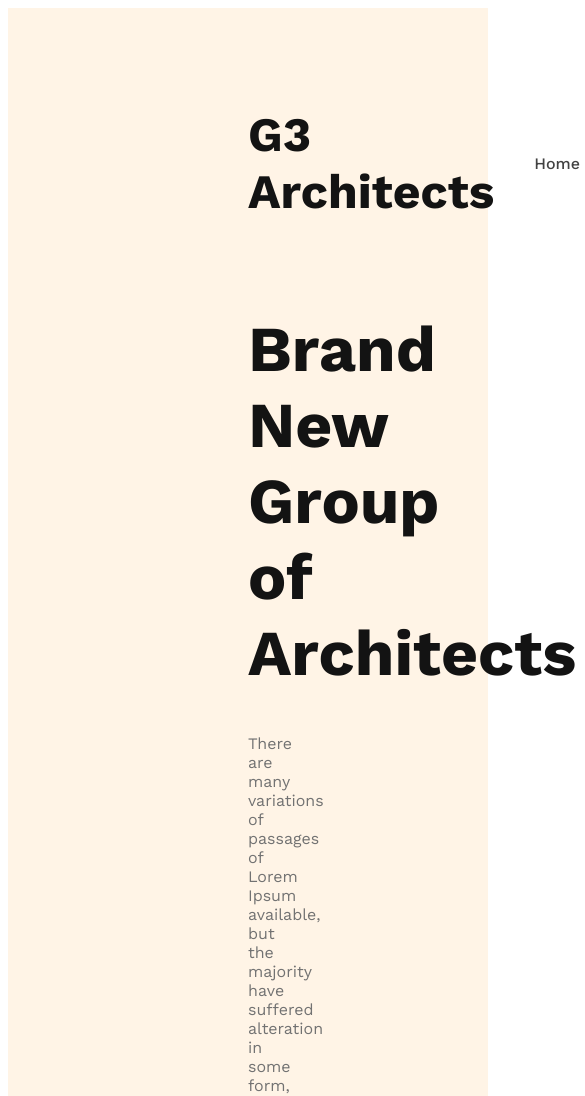
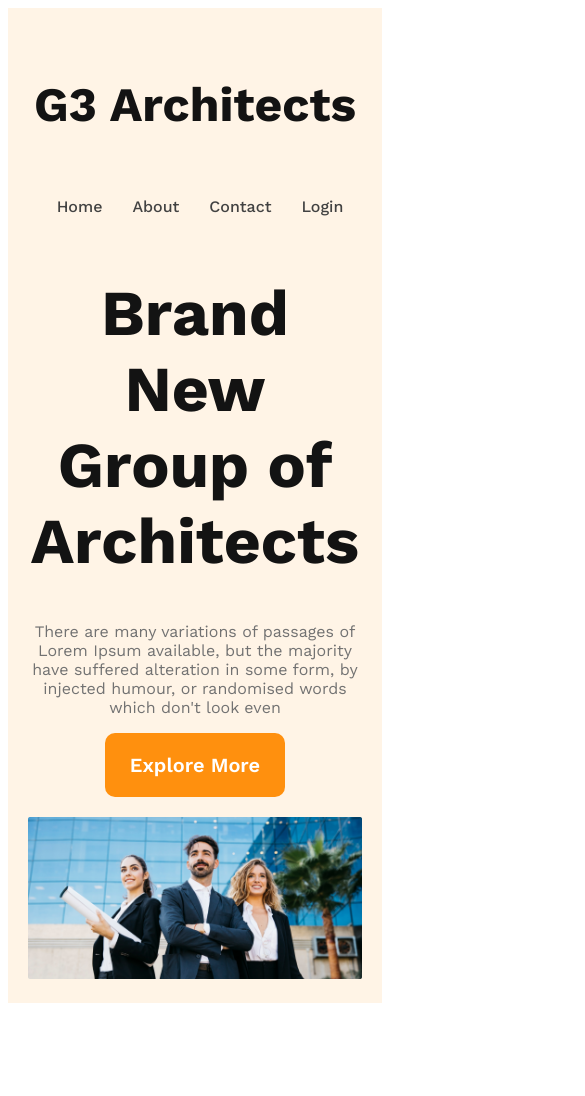
Before and after one commit to Tanay91/new-module9, a plain HTML site: page index.html in a window 390 px wide. Shown: the top 1096 px of the page, 585 px wide, since content can reach past the window. After the commit the page ends 1011 px from the top, so only its background shows below. Drawn offline with nearby package versions, Linux system fonts and the light colour scheme; a web font is replaced by a local one.

Commit message:
banner responsive

```diff
--- a/styles/index.css
+++ b/styles/index.css
@@ -2,6 +2,14 @@
 @import url('https://fonts.googleapis.com/css2?family=Agdasima&family=Work+Sans:wght@400;500;600;700;800&display=swap');
 /* shared style */
 .btn-primary{
+    background-color: #FF900E;
+    color: white;
+    padding: 20px 25px;
+    font-size: 1.25rem;
+    font-weight: 600;
+    cursor: pointer;
+    border: none;
+    border-radius: 10px;
 
 }
 *{
@@ -55,3 +63,29 @@ nav li a{
     color: #727272;
 
 }
+.banner img{
+    width: 100%;
+    margin-top: 20px;
+}
+/* responsive media queries */
+/* mobile devices */
+@media screen and (max-width:576px) {
+    header{
+        padding: 20px;
+    }
+    nav{
+        flex-direction: column;
+    }
+
+}
+/* tablet or medium devices */
+@media screen and (min-width:576px) and (max-width:960px) {
+    nav{
+        flex-direction: column;
+
+    }
+    header{
+        padding: 50px;
+    }
+
+}
```
